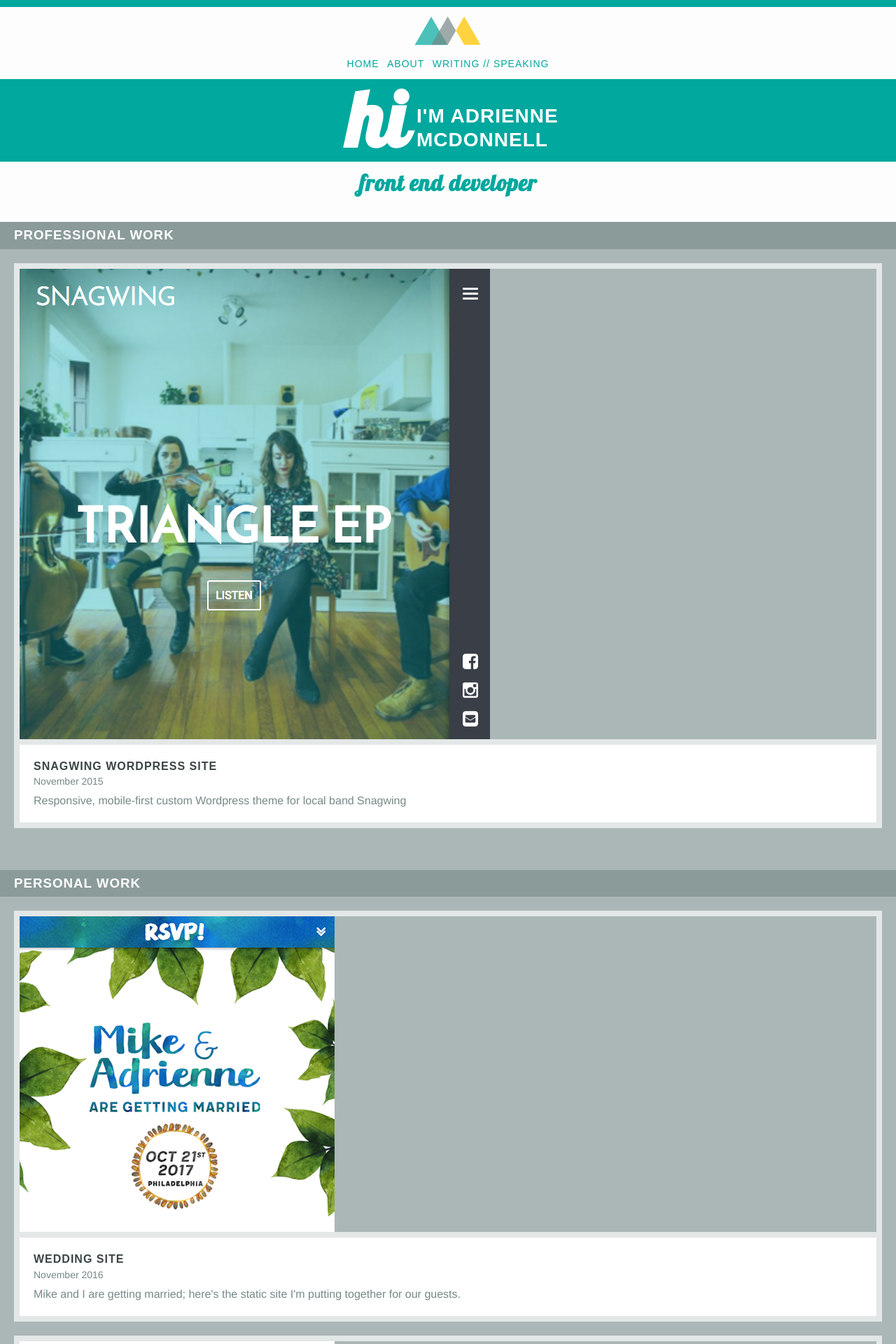
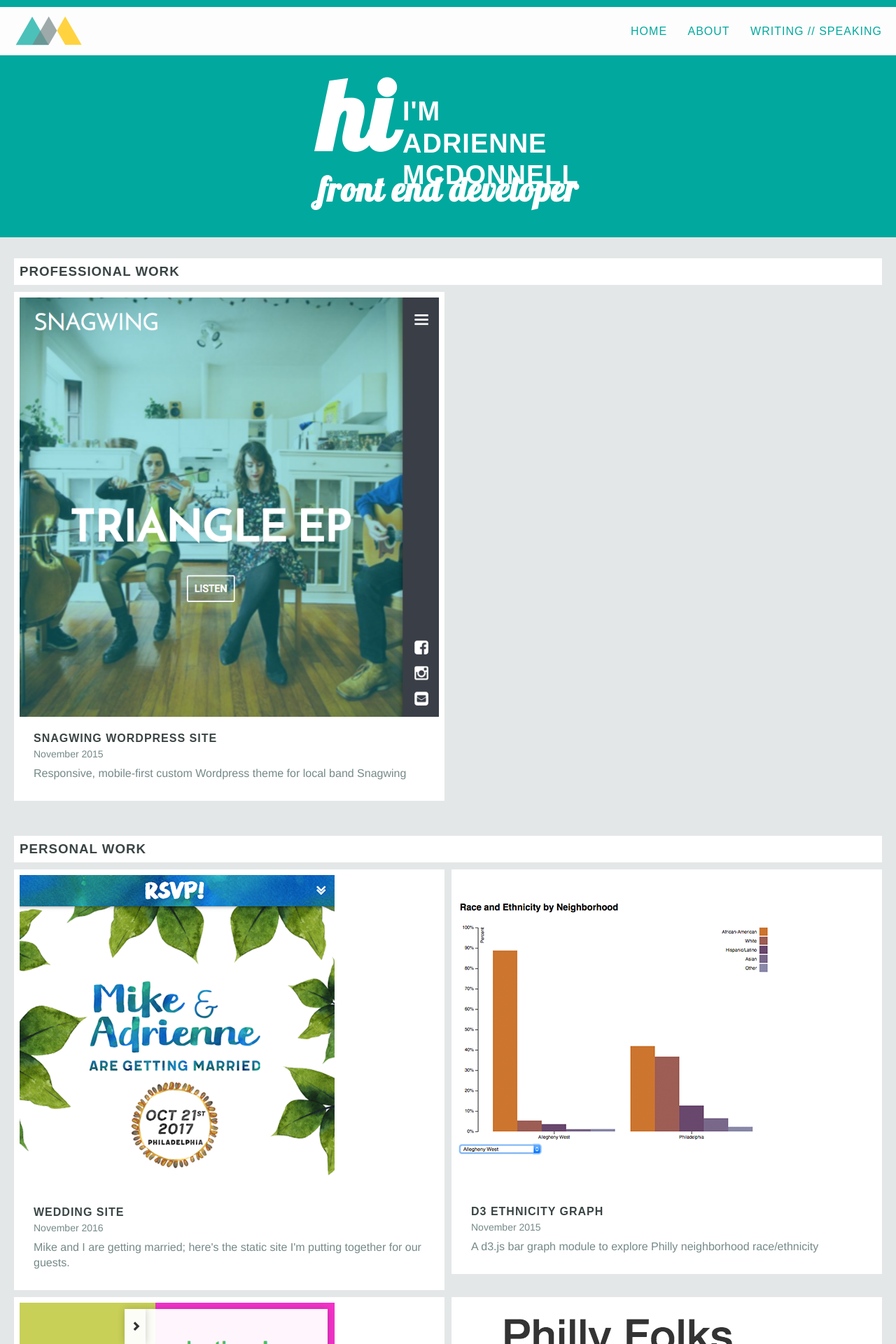
Before and after one commit to adriennemcd/portfolio, a Jekyll site: the page built from index.html, in a window 1280 px wide. Shown: the top 1920 px of the page at 70% size. Built offline with Jekyll 4.4.1, drawn with Linux system fonts in a browser that asks for light colours; nearby versions of some CDN libraries; some web fonts are replaced.

Commit message:
tablet homepage styles // add matchHeight.js

```diff
--- a/_sass/_header.scss
+++ b/_sass/_header.scss
@@ -24,3 +24,19 @@
     }
   }
 }
+
+@include breakpoint($medium) {
+  .header {
+    .inner-container {
+      display: flex;
+      justify-content: space-between;
+      align-items: center;
+    }
+
+    &__logo {
+      display: block;
+      margin: 0;
+      flex: 1 0 50%;
+    }
+  }
+}
--- a/_sass/_intro.scss
+++ b/_sass/_intro.scss
@@ -1,7 +1,8 @@
 .intro {
-  margin-bottom: 40px;
+  position: relative;
 
   &__title-container {
+    height: 190px;
     background: $theme-blue;
   }
 
@@ -9,7 +10,7 @@
     position: relative;
     max-width: 320px;
     margin: 0 auto;
-    padding: 36px 0 15px 115px;
+    padding: 44px 0 15px 115px;
     color: white;
     font-size: rem(28);
     line-height: 1.2;
@@ -17,7 +18,7 @@
     &:before {
       content: 'hi';
       position: absolute;
-      top: rem(12);
+      top: rem(20);
       left: rem(15);
       color: white;
       font-family: $font-lobster;
@@ -28,13 +29,42 @@
   }
 
   &__subtitle {
-    margin: 14px 0 0;
+    position: absolute;
+    right: 0;
+    bottom: 25px;
+    left: 0;
+    margin: 0;
     padding: 0 20px;
-    color: $theme-blue;
+    color: white;
     font-family: $font-lobster;
-    font-size: rem(32);
+    font-size: rem(35);
     line-height: 1;
     text-align: center;
     text-transform: none;
   }
 }
+
+@include breakpoint($medium) {
+  .intro {
+
+    &__title-container {
+      height: rem(260);
+    }
+
+    &__title {
+      max-width: rem(400);
+      padding: 58px 0 15px 135px;
+      font-size: rem(38);
+
+      &:before {
+        top: 30px;
+        font-size: rem(140);
+      }
+    }
+
+    &__subtitle {
+      bottom: 45px;
+      font-size: rem(48);
+    }
+  }
+}
--- a/_sass/_nav.scss
+++ b/_sass/_nav.scss
@@ -16,3 +16,19 @@
     &:last-child { margin-right: 0; }
   }
 }
+
+@include breakpoint($medium) {
+  .nav {
+    width: 100%;
+
+    &__list {
+      margin: 0;
+      text-align: right;
+    }
+
+    &__item {
+      margin-right: 25px;
+      font-size: rem(16);
+    }
+  }
+}
--- a/_sass/_posts.scss
+++ b/_sass/_posts.scss
@@ -1,19 +1,19 @@
 .posts {
   &--professional, &--personal {
-    padding-bottom: 60px;
-    background: $theme-gray;
+    padding: 30px 20px 20px;
+    background: $theme-gray-lt;
   }
 
   &__title {
-    margin-bottom: 20px;
-    padding: 5px 20px;
-    color: white;
-    background: $theme-gray;
+    margin: 0 0 10px;
+    padding: 5px 8px;
+    background: white;
   }
 
   &__item {
-    margin: 0 20px 20px;
-    border: 8px solid $theme-gray-lt;
+    margin: 0 0 10px;
+    background: white;
+    border: 8px solid white;
 
     &:last-child {
       margin-bottom: 0px;
@@ -21,8 +21,6 @@
 
     &-details {
       padding: 20px;
-      border-top: 8px solid $theme-gray-lt;
-      background: white;
     }
 
     &-title {
@@ -42,3 +40,19 @@
     }
   }
 }
+
+@include breakpoint($medium) {
+  .posts {
+    &--professional, &--personal {
+      @include clearfix;
+    }
+
+    &__item {
+      float: left;
+      width: calc(50% - 5px);
+      margin-right: 10px;
+
+      &:nth-child(2n + 1) { margin-right: 0; }
+    }
+  }
+}
--- a/_sass/_settings.scss
+++ b/_sass/_settings.scss
@@ -10,10 +10,18 @@ $on-laptop:        950px;
 
 
 // EXTENDS and MIXINS
-@mixin media-query($device) {
+@mixin breakpoint($device) {
     @media screen and (min-width: $device) {
         @content;
     }
+}
+
+@mixin clearfix {
+  &:after {
+    content: "";
+    display: table;
+    clear: both;
+  }
 }
 
 //from bourbon
--- a/index.html
+++ b/index.html
@@ -39,4 +39,6 @@ layout: default
     {% endfor %}
   </div>
 </div>
-<script src="/js/index.js"></script>
+<script src='https://cdnjs.cloudflare.com/ajax/libs/jquery/3.2.1/jquery.min.js' type="text/javascript"></script>
+<script src='https://cdnjs.cloudflare.com/ajax/libs/jquery.matchHeight/0.7.2/jquery.matchHeight-min.js' type="text/javascript"></script>
+<script src="/js/index.js" type="text/javascript"></script>
--- a/js/index.js
+++ b/js/index.js
@@ -1,34 +1,33 @@
 'use strict'
 
-$(document).ready(function() {
-    // run test on page load and window resize
-    //checkSize();
-    //$(window).resize(checkSize);
+
+$(function() {
+    $('.posts__item').matchHeight();
 });
 
 //Check whether the window is tablet or mobile based on nav icon visibility
 //Allows nav to be visible when window is resized large, even with toggling on smaller screens
-function checkSize(){
-    if ($(".menu-icon").css('display') == 'none'){
-    	$('.trigger').css('display', 'block');
-    } else {
-    	$('.trigger').css('display', 'none');
-    }
-}
+// function checkSize(){
+//     if ($(".menu-icon").css('display') == 'none'){
+//     	$('.trigger').css('display', 'block');
+//     } else {
+//     	$('.trigger').css('display', 'none');
+//     }
+// }
 
-// Toggle menu in mobile site
-$('.nav__icon').click(function(){
-	$('.trigger').slideToggle();
-	$('.menu-icon').css('width', '100%');
-});
-
-// Add masonry
-// var $grid = $('.catbloc').masonry({
-//   'itemSelector': '.posted',
-//   'transitionDuration': '1.0s'
+// // Toggle menu in mobile site
+// $('.nav__icon').click(function(){
+// 	$('.trigger').slideToggle();
+// 	$('.menu-icon').css('width', '100%');
 // });
 
-// // Refresh masonry when images are loaded
-// $('.catbloc').imagesLoaded( function() {
-//   $grid.masonry('layout');
-// });
+// // Add masonry
+// // var $grid = $('.catbloc').masonry({
+// //   'itemSelector': '.posted',
+// //   'transitionDuration': '1.0s'
+// // });
+
+// // // Refresh masonry when images are loaded
+// // $('.catbloc').imagesLoaded( function() {
+// //   $grid.masonry('layout');
+// // });
```
